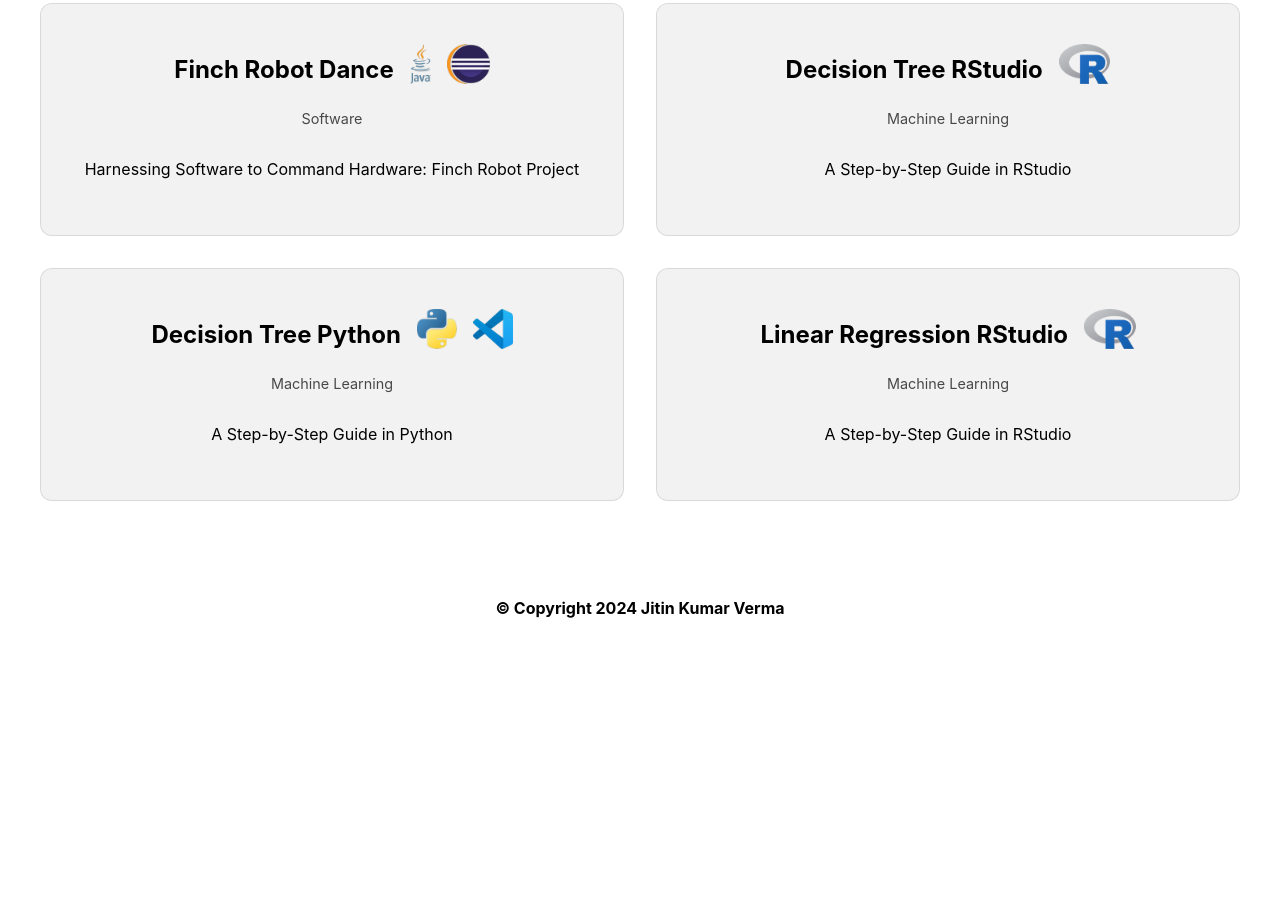
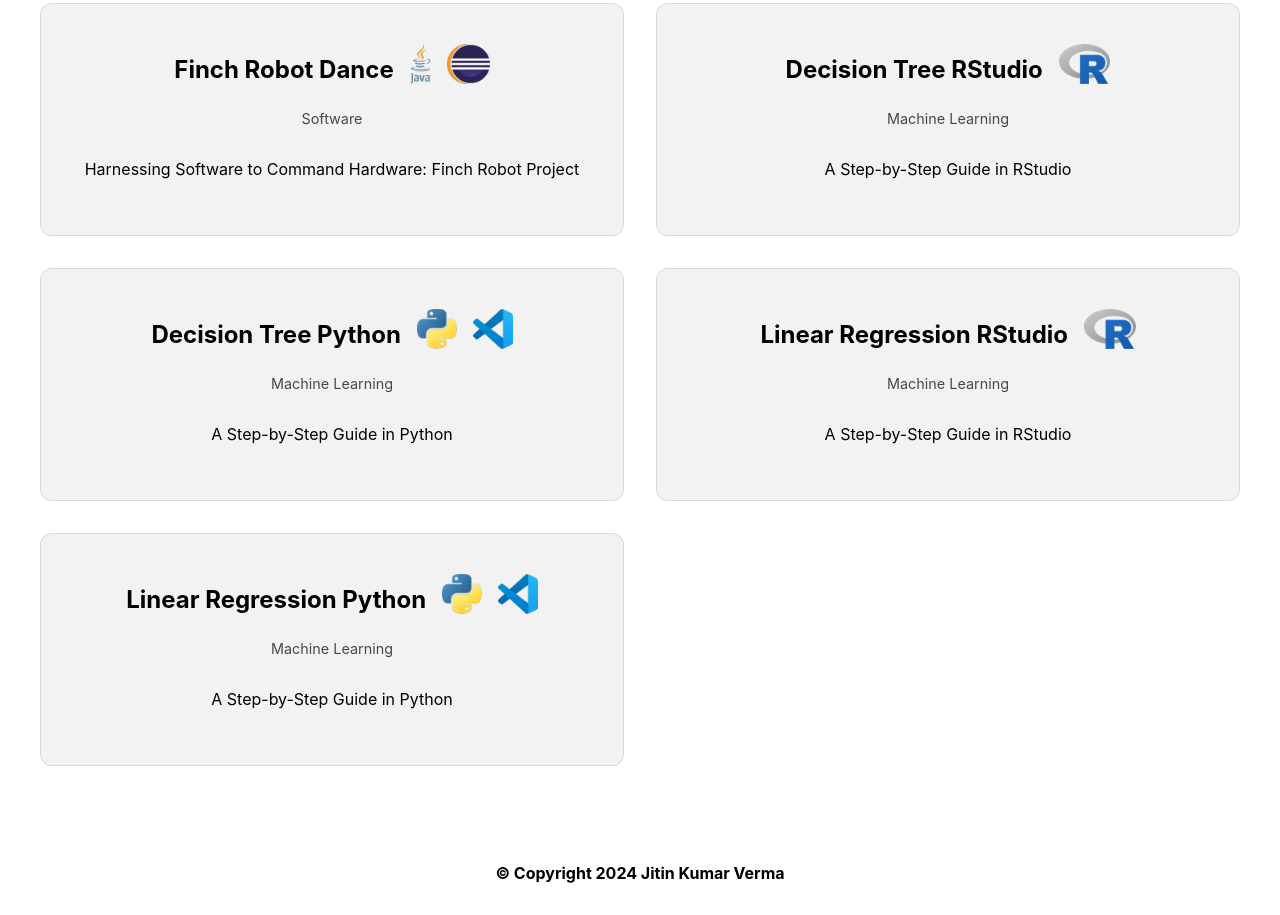
Before and after one commit to DPRJITIN/Portfolio, a plain HTML site: page projects.html in a window 1280 px wide. Shown: the part 419-1334 px from the top of the page. Before the commit the page ends 1069 px from the top, so only its background shows below. Drawn offline with Linux system fonts and the light colour scheme.

Commit message:
Added Linear Regression Python Project Card

```diff
--- a/projects.html
+++ b/projects.html
@@ -159,6 +159,26 @@
                         A Step-by-Step Guide in RStudio
                     </p>
                 </div>
+                <div class="project-card" data-skills="python, vscode">
+                    <a href="projects/Linear-Regression-Python.html" class="project-card-link"></a>
+                    <div class="project-header">
+                        <h3>
+                            Linear Regression Python
+                        </h3>
+                        <div class="project-icon">
+                            <img src="images/logos/Python.png" alt="Python">
+                        </div>
+                        <div class="project-icon">
+                            <img src="images/logos/VSCode.png" alt="VS Code">
+                        </div>
+                    </div>
+                    <div class="project-type">
+                        Machine Learning
+                    </div>
+                    <p>
+                        A Step-by-Step Guide in Python
+                    </p>
+                </div>
             </div>
         </main>
         <footer>
```
